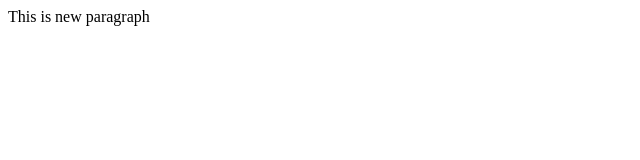
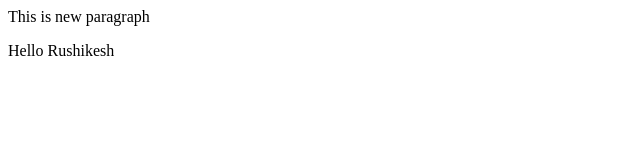
Before and after one commit to Rushikesh84/localrepo, a plain HTML site: page index.html in a window 1280 px wide. Shown: the whole page, without its empty margins (0-640 px from the left). Drawn offline with Linux system fonts and the light colour scheme.

Commit message:
Added new Line

```diff
--- a/index.html
+++ b/index.html
@@ -1 +1,2 @@
 <p>This is new paragraph</p>
+<p>Hello Rushikesh</p>
```
